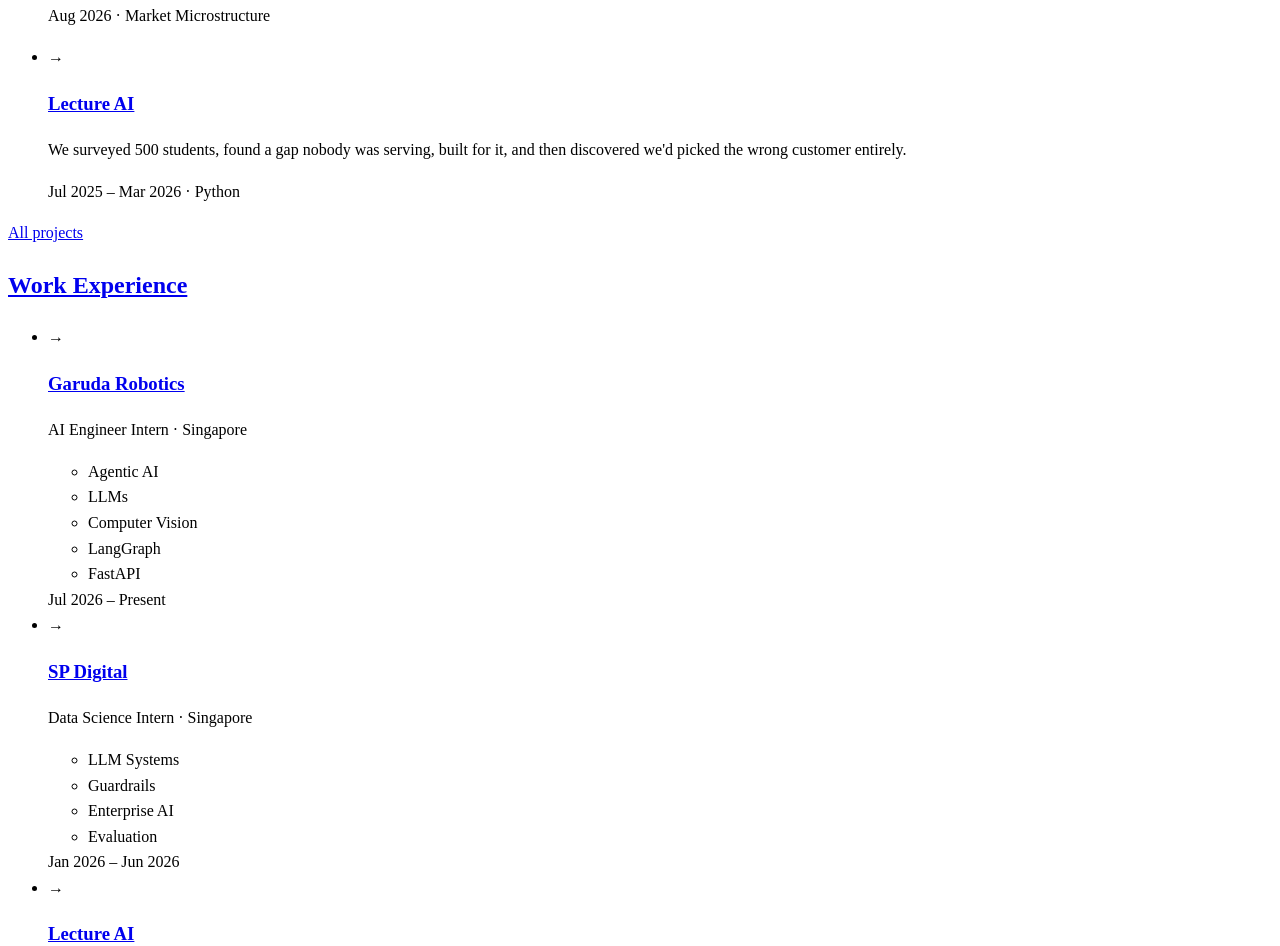
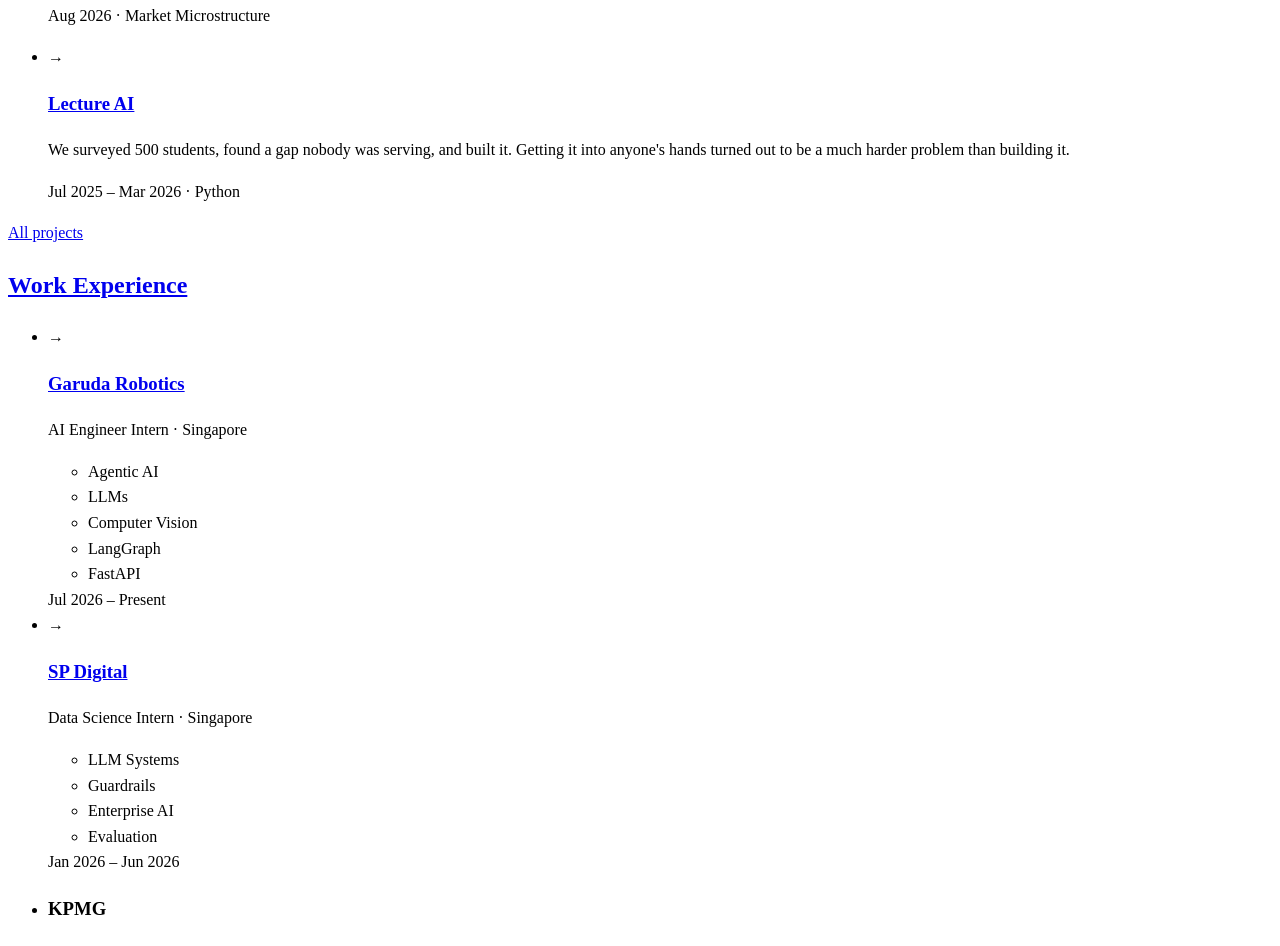
Before and after one commit to arshinsikka/portfolio, a React (Vite) app in the folder client/: page / in a window 1280 px wide. Shown: the part 1340-2286 px from the top of the page. Built offline with nearby package versions, Linux system fonts and the light colour scheme.

Commit message:
Rewrite the Lecture AI ending around PDPA and put KPMG on the homepage
- The pivot to faculty was real but data protection is what stopped it
- Lecture recordings contain students' voices, so nobody wanted to sign off
- Add an explicit homepage role selection so /work keeps date order

```diff
--- a/client/src/components/home-index.tsx
+++ b/client/src/components/home-index.tsx
@@ -1,6 +1,6 @@
 import { Link } from "wouter";
 import { Block, IndexRow, Prose, TextLink } from "@/components/primitives";
-import { roles } from "@/content/roles";
+import { homeRoles } from "@/content/roles";
 import { featuredProjects, standardProjects, projectBySlug } from "@/content/projects";
 import { homeResearch } from "@/content/research";
 import { sectionCopy } from "@/content/profile";
@@ -11,14 +11,13 @@
  * owns it. Showing everything here is what made /work redundant: all five roles
  * were on the front page, so the section it links to had nothing further to say.
  *
- * Roles and projects are selected by recency, taking the order the content files
- * already declare; projects are under their cap already, so in practice only the
- * role list is actually truncated. Research is the exception: it is named record
- * by record in `homeResearch` rather than skimmed off the top, because which
- * research represents the work is an editorial call and recency kept answering
- * it by accident.
+ * Projects are still skimmed off the top, in the order the content file
+ * declares, and are under their cap already. Roles and research are not: each
+ * is named record by record, in `homeRoles` and `homeResearch`, because which
+ * entries represent the work is an editorial call and recency kept answering it
+ * by accident. Those two lists carry their own length, so there is no cap here
+ * to keep in step with them.
  */
-const MAX_ROLES = 3;
 const MAX_PROJECTS = 3;
 
 /** Only link a row where a destination actually exists. */
@@ -26,14 +25,13 @@
   slug && projectBySlug(slug)?.hasDetailPage ? `/projects/${slug}` : undefined;
 
 const indexProjects = [...featuredProjects, ...standardProjects].slice(0, MAX_PROJECTS);
-const indexRoles = roles.slice(0, MAX_ROLES);
 
 /**
  * The single accent mark on the page. Two roles carry `isCurrent`, so the mark
  * goes to the most recent one only — colouring both would make it a category
  * rather than a pointer at what I am doing now.
  */
-const currentRoleSlug = indexRoles.find((r) => r.isCurrent)?.slug;
+const currentRoleSlug = homeRoles.find((r) => r.isCurrent)?.slug;
 
 /**
  * Closes the handoff the truncation opens. The rail label links to the same
@@ -150,7 +148,7 @@
 
       <Block label={sectionCopy.work.heading} labelHref="/work">
         <ul>
-          {indexRoles.map((role) => (
+          {homeRoles.map((role) => (
             <IndexRow
               key={role.slug}
               primary={role.company}
--- a/client/src/content/projects.ts
+++ b/client/src/content/projects.ts
@@ -360,7 +360,7 @@
       { text: "VIP@SoC Finalist" },
     ],
     summary:
-      "We surveyed 500 students, found a gap nobody was serving, built for it, and then discovered we'd picked the wrong customer entirely.",
+      "We surveyed 500 students, found a gap nobody was serving, and built it. Getting it into anyone's hands turned out to be a much harder problem than building it.",
     body: [],
     sections: [
       {
@@ -426,16 +426,25 @@
         heading: "What we got wrong",
         paragraphs: [
           {
-            text: "We built it for students, and that was the mistake.",
+            text: "We built it for students first, and that was the wrong call, though it isn't the one that stopped us.",
           },
           {
             text: "Students don't control access to lecture recordings. The university and the lecturer do. So every single user had to get hold of their own recording before our product could do anything at all, which meant the very first step depended on something outside both our control and theirs. On top of that, signing up students one at a time is a distribution problem with no leverage. Five hundred users means five hundred separate conversations.",
           },
           {
-            text: "Switching the customer to lecturers fixed both at once. A lecturer already has the recording, and one lecturer produces notes for an entire cohort, so a single conversion serves a hundred students instead of one.",
+            text: "Switching the customer to lecturers fixed both of those. A lecturer already has the recording, and one lecturer produces notes for an entire cohort. It also fixed a trust problem we hadn't properly named, because notes reviewed and released by the lecturer have a person in the loop who is already the authority on the subject.",
           },
           {
-            text: "The part I didn't see coming is that it also fixed a trust problem we hadn't properly named. Notes generated by AI and handed straight to students are unverified material in a setting where being wrong has consequences. The same notes reviewed and released by the lecturer have a person in the loop who is already the authority on the subject. One decision changed how we reached people and whether they should believe us.",
+            text: "Then we ran into the thing that actually ended it.",
+          },
+          {
+            text: "A lecture recording has students' voices in it. In Singapore that makes it personal data, and personal data comes with rules about consent, handling, and who is allowed to hold it. Every conversation we had started running into some version of that. Nobody ever said no. They just didn't want to be the person who signed off on it, and I don't blame them.",
+          },
+          {
+            text: "At that point we didn't have a technical problem. We had a product that nobody could adopt without starting a legal conversation they had no reason to start, and no amount of making the notes better was going to change that.",
+          },
+          {
+            text: "What I took from it is uncomfortable and I think correct. I'd spent almost all of my thinking on whether we could build the thing and almost none on how it would reach anybody. Distribution isn't the part you work out once the product is good enough. For this one it was the entire problem, and it was knowable before we wrote a line of code if we'd thought to ask.",
           },
         ],
       },
--- a/client/src/content/roles.ts
+++ b/client/src/content/roles.ts
@@ -144,3 +144,30 @@
     tags: ["Java", "Spring Boot", "REST APIs", "Enterprise"],
   },
 ];
+
+/**
+ * Which roles the homepage shows, named one slug at a time.
+ *
+ * Deliberately *not* the first N of `roles`. That list is in date order and
+ * must stay that way, because /work is a chronology and reordering it to serve
+ * the front page would make the CV lie about which job came first. But recency
+ * and representativeness are different questions, and taking the top three was
+ * letting the calendar answer the second one by accident.
+ *
+ * Naming the slugs makes the two independent: a record's position in `roles`
+ * decides where it sits on /work, and its presence here decides whether it
+ * reaches the homepage. Same device, and the same reasoning, as
+ * `homeResearch` in research.ts.
+ *
+ * A slug with no matching record is dropped rather than crashing the page, and
+ * the homepage renders whatever survives in the order written here.
+ */
+const HOME_ROLE_SLUGS = [
+  "garuda-robotics-ai-engineer-intern",
+  "sp-digital-data-science-intern",
+  "kpmg-ai-labs-intern",
+];
+
+export const homeRoles = HOME_ROLE_SLUGS.map((slug) =>
+  roles.find((r) => r.slug === slug),
+).filter((role): role is Role => role !== undefined);
```
